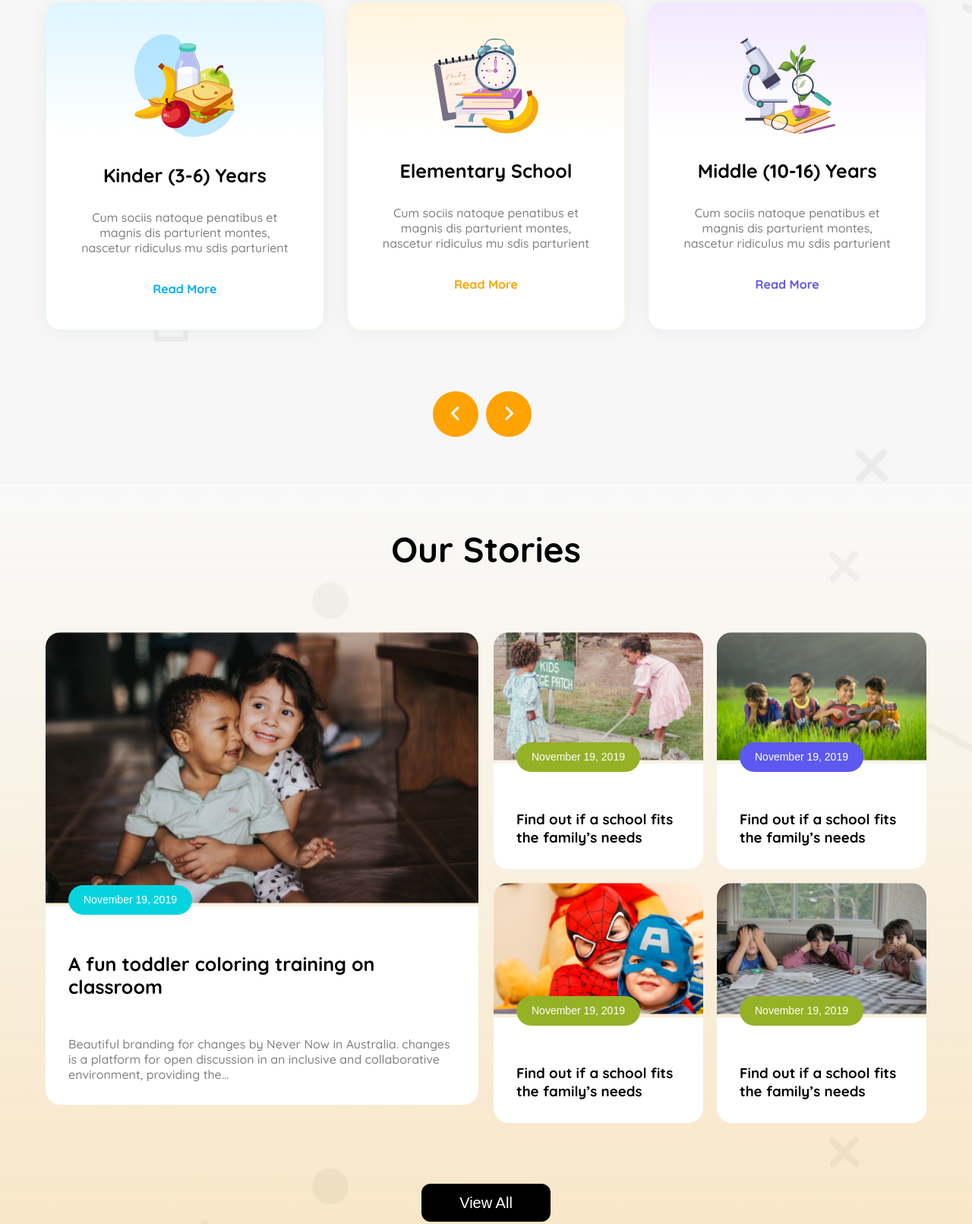
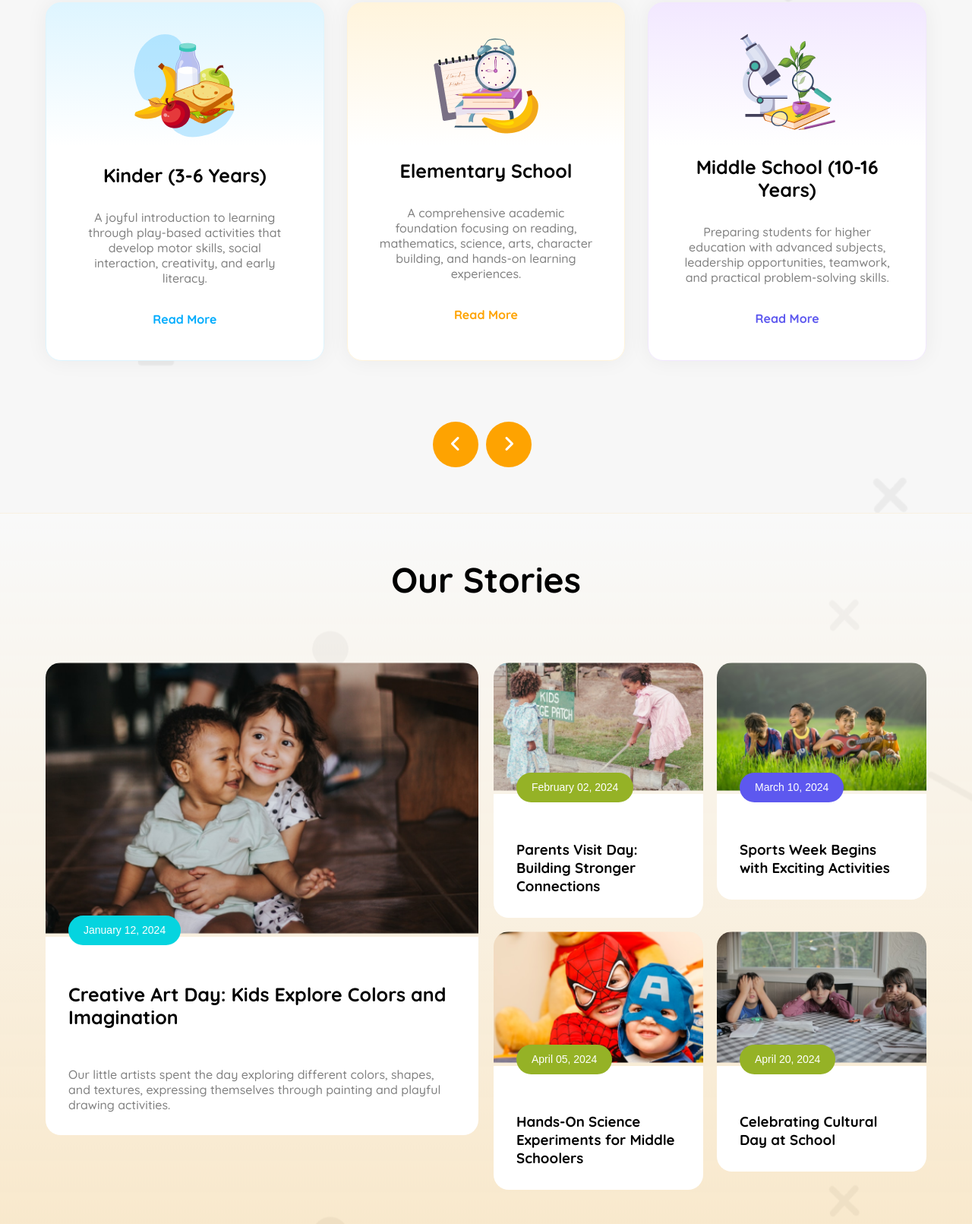
Before and after one commit to dev-rktanvir/kids-school, a plain HTML site: page index.html in a window 1280 px wide. Shown: the part 860-2471 px from the top of the page at 76% size. Drawn offline with Linux system fonts and the light colour scheme.

Commit message:
remove dummy content

```diff
--- a/index.html
+++ b/index.html
@@ -6,9 +6,7 @@
     <meta name="viewport" content="width=device-width, initial-scale=1.0">
     <title>Kids School</title>
     <script src="https://kit.fontawesome.com/06e9d3ab87.js" crossorigin="anonymous"></script>
-    <!-- Css file -->
     <link rel="stylesheet" href="styles/style.css">
-    <!-- Responsive css file -->
     <link rel="stylesheet" href="styles/responsive.css">
 </head>
 
@@ -16,14 +14,13 @@
     <header class="header">
         <!-- Desktop Navbar -->
         <nav class="container navbar flex">
-            <!-- Left side -->
             <div class="flex">
                 <div>
                     <img src="assets/logo.png" alt="">
                 </div>
                 <h2 class="brand-text">SCHOOL</h2>
             </div>
-            <!-- Middle Side -->
+
             <div>
                 <ul class="navItems flex">
                     <li><a class="navLinks text-orange" href="">Home</a></li>
@@ -32,32 +29,32 @@
                     <li><a class="navLinks text-purple" href="">Admission</a></li>
                 </ul>
             </div>
-            <!-- Right side -->
+
             <div>
                 <button class="btn bg-orange">Contact</button>
             </div>
         </nav>
+
         <!-- Mobile Navbar -->
         <nav class="hidden flex navbar-mobile">
-            <!-- Left part -->
             <div>
                 <img class="logo" src="assets/logo.png" alt="">
             </div>
-            <!-- Right part -->
             <div>
                 <img src="assets/bars-3.png" alt="">
             </div>
         </nav>
+
         <!-- Banner -->
         <section class="container banner flex">
             <div class="banner-content">
                 <h1 class="banner-title text-black">
-                    <span class="text-orange">Empowering</span><br> students from small age <span
-                        class="text-sky-blue">towards vision</span>
+                    <span class="text-orange">Empowering</span><br>
+                    students from small age <span class="text-sky-blue">towards vision</span>
                 </h1>
                 <p class="text banner-text">
-                    With the courage, Confidence, Creativity and Compassion to make their Unique Contribution in a
-                    Diverse and Dynamic World.
+                    We inspire children to explore, create, and grow in a nurturing environment where curiosity is
+                    encouraged and every child is valued.
                 </p>
                 <button class="btn bg-black">Enroll Now</button>
             </div>
@@ -66,25 +63,29 @@
             </div>
         </section>
     </header>
+
     <main>
         <!-- Curriculum section -->
         <section class="curriculum">
             <div class="container">
                 <h2 class="section-title">Standard Curriculum</h2>
+
                 <div class="curriculum-cards">
                     <div class="curriculum-card card-1">
                         <div>
                             <img src="assets/kinder.png" alt="">
                         </div>
                         <div>
-                            <h3 class="curriculum-title">Kinder (3-6) Years</h3>
+                            <h3 class="curriculum-title">Kinder (3-6 Years)</h3>
                             <p class="text curriculum-text">
-                                Cum sociis natoque penatibus et magnis dis parturient montes, nascetur ridiculus mu sdis
-                                parturient
+                                A joyful introduction to learning through play-based activities that develop motor
+                                skills,
+                                social interaction, creativity, and early literacy.
                             </p>
                             <p class="read-more text-sky-blue">Read More</p>
                         </div>
                     </div>
+
                     <div class="curriculum-card card-2">
                         <div>
                             <img src="assets/elementary.png" alt="">
@@ -92,26 +93,29 @@
                         <div>
                             <h3 class="curriculum-title">Elementary School</h3>
                             <p class="text curriculum-text">
-                                Cum sociis natoque penatibus et magnis dis parturient montes, nascetur ridiculus mu sdis
-                                parturient
+                                A comprehensive academic foundation focusing on reading, mathematics, science, arts,
+                                character building, and hands-on learning experiences.
                             </p>
                             <p class="read-more text-orange">Read More</p>
                         </div>
                     </div>
+
                     <div class="curriculum-card card-3">
                         <div>
                             <img src="assets/middle.png" alt="">
                         </div>
                         <div>
-                            <h3 class="curriculum-title">Middle (10-16) Years</h3>
+                            <h3 class="curriculum-title">Middle School (10-16 Years)</h3>
                             <p class="text curriculum-text">
-                                Cum sociis natoque penatibus et magnis dis parturient montes, nascetur ridiculus mu sdis
-                                parturient
+                                Preparing students for higher education with advanced subjects, leadership
+                                opportunities,
+                                teamwork, and practical problem-solving skills.
                             </p>
                             <p class="read-more text-purple">Read More</p>
                         </div>
                     </div>
                 </div>
+
                 <div class="curriculum-btn">
                     <button class="circle-btn bg-orange">
                         <i class="fas fa-angle-left"></i>
@@ -127,58 +131,65 @@
         <section class="stories">
             <div class="container">
                 <h2 class="section-title">Our Stories</h2>
+
                 <div class="stories-cards flex">
+
                     <!-- Left column -->
                     <div class="col left-col">
                         <img class="col-img" src="assets/story-1.png" alt="">
                         <div class="stories-content">
-                            <button class="stories-btn bg-light-blue">November 19, 2019</button>
+                            <button class="stories-btn bg-light-blue">January 12, 2024</button>
                             <h3 class="curriculum-title">
-                                A fun toddler coloring training on classroom
+                                Creative Art Day: Kids Explore Colors and Imagination
                             </h3>
                             <p class="text">
-                                Beautiful branding for changes by Never Now in Australia.
-                                changes is a platform for open discussion in an inclusive and
-                                collaborative environment, providing the...
+                                Our little artists spent the day exploring different colors, shapes, and textures,
+                                expressing themselves through painting and playful drawing activities.
                             </p>
                         </div>
                     </div>
+
                     <!-- Right column -->
                     <div class="col right-col">
                         <div>
                             <img class="col-img" src="assets/story-2.png" alt="">
                             <div class="stories-content">
-                                <button class="stories-btn bg-light-green">November 19, 2019</button>
-                                <h3>Find out if a school fits the family’s needs</h3>
+                                <button class="stories-btn bg-light-green">February 02, 2024</button>
+                                <h3>Parents Visit Day: Building Stronger Connections</h3>
                             </div>
                         </div>
+
                         <div>
                             <img class="col-img" src="assets/story-3.png" alt="">
                             <div class="stories-content">
-                                <button class="stories-btn bg-purple">November 19, 2019</button>
-                                <h3>Find out if a school fits the family’s needs</h3>
+                                <button class="stories-btn bg-purple">March 10, 2024</button>
+                                <h3>Sports Week Begins with Exciting Activities</h3>
                             </div>
                         </div>
+
                         <div>
                             <img class="col-img" src="assets/story-4.png" alt="">
                             <div class="stories-content">
-                                <button class="stories-btn bg-light-green">November 19, 2019</button>
-                                <h3>Find out if a school fits the family’s needs</h3>
+                                <button class="stories-btn bg-light-green">April 05, 2024</button>
+                                <h3>Hands-On Science Experiments for Middle Schoolers</h3>
                             </div>
                         </div>
+
                         <div>
                             <img class="col-img" src="assets/story-5.png" alt="">
                             <div class="stories-content">
-                                <button class="stories-btn bg-light-green">November 19, 2019</button>
-                                <h3>Find out if a school fits the family’s needs</h3>
+                                <button class="stories-btn bg-light-green">April 20, 2024</button>
+                                <h3>Celebrating Cultural Day at School</h3>
                             </div>
                         </div>
                     </div>
                 </div>
+
                 <button class="btn bg-black">View All</button>
             </div>
         </section>
     </main>
+
     <footer class="footer">
         <div class="container footer-container">
             <div>
@@ -187,10 +198,11 @@
                     <h2 class="footer-title">Kids<br> Education</h2>
                 </div>
                 <p class="footer-text">
-                    Pizza ipsum dolor meat lovers buffalo. Deep dolor roll melted bacon Bianca pan bacon pineapple
-                    Aussie. Mayo rib sauce Hawaiian meatball.
+                    We provide a caring and engaging learning atmosphere where children grow academically,
+                    socially, and emotionally. Our mission is to inspire lifelong learners.
                 </p>
             </div>
+
             <div>
                 <p class="footer-it">About School</p>
                 <ul class="navItems">
@@ -200,6 +212,7 @@
                     <li class="navLinks">Admission</li>
                 </ul>
             </div>
+
             <div>
                 <p class="footer-it">Keep In Touch</p>
                 <div class="social flex">
```
